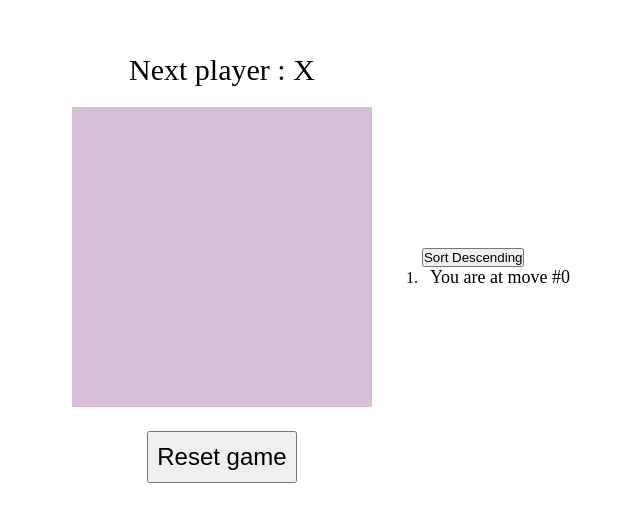
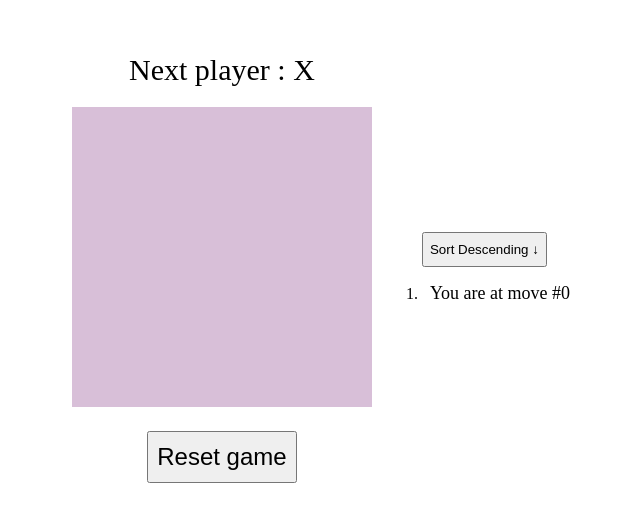
Before and after one commit to ingaSiu/react-small-projects, a React (Vite) app in the folder tic-tac-toe-v5/: page / in a window 1280 px wide. Shown: the part 132-654 px from the top of the page, without its empty margins (315-955 px from the left). Built offline with nearby package versions, Linux system fonts and the light colour scheme.

Commit message:
add symbols to btn and simple styling

```diff
--- a/tic-tac-toe-v5/src/App.css
+++ b/tic-tac-toe-v5/src/App.css
@@ -54,3 +54,8 @@ body {
   font-size: 18px;
   margin-top: 16px;
 }
+
+.sortBtn {
+  margin-bottom: 16px;
+  padding: 8px 6px;
+}
--- a/tic-tac-toe-v5/src/App.jsx
+++ b/tic-tac-toe-v5/src/App.jsx
@@ -76,7 +76,9 @@ const Game = () => {
 
         <div className="gameInfo">
           <div>
-            <button onClick={toggleSort}>{isAscending ? 'Sort Descending' : 'Sort Ascending'}</button>
+            <button className="sortBtn" onClick={toggleSort}>
+              {isAscending ? 'Sort Descending ↓' : 'Sort Ascending ↑'}
+            </button>
           </div>
           <ol>{isAscending ? moves : moves.reverse()}</ol>
         </div>
```
